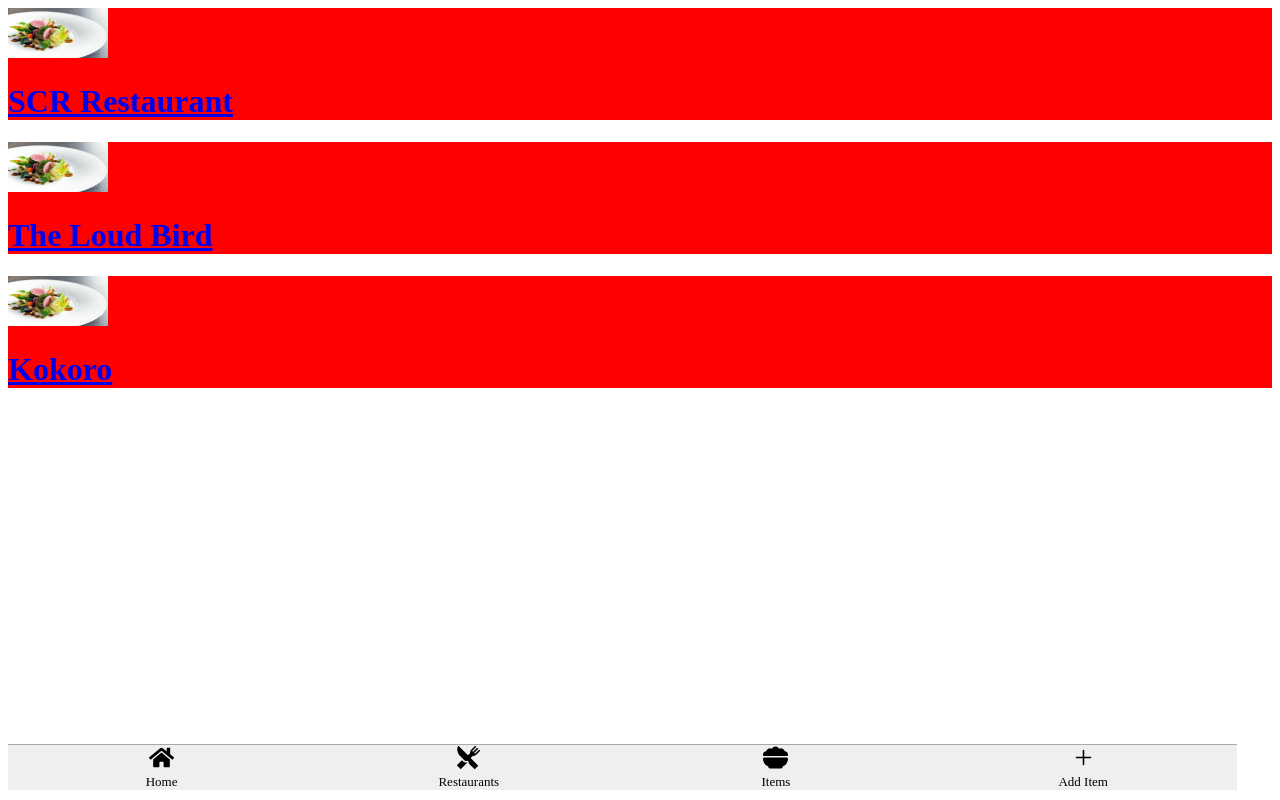
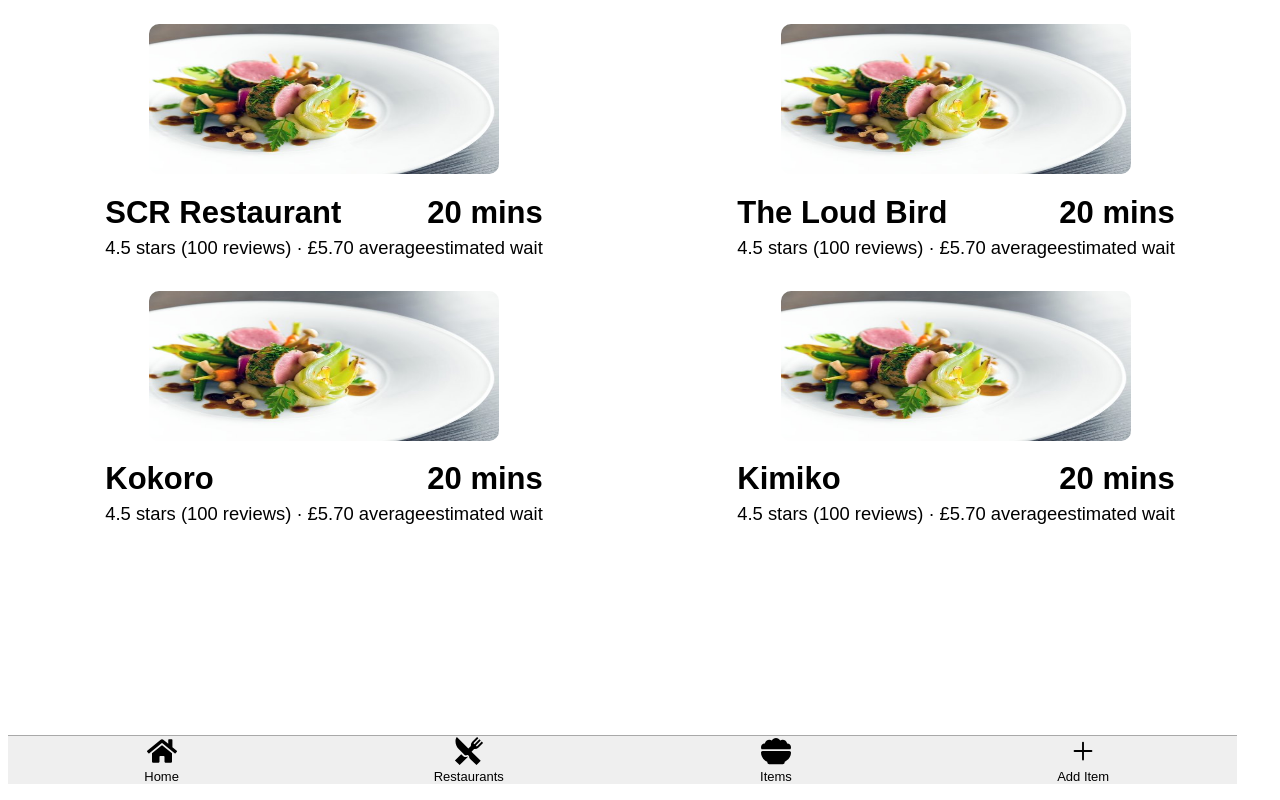
Before and after one commit to justinkeung1018/DRP_36, a React app: page /restaurants in a window 1280 px wide. Built offline with nearby package versions, Linux system fonts and the light colour scheme.

Commit message:
[@mr1322] created UI for restaurants page

```diff
--- a/package.json
+++ b/package.json
@@ -15,10 +15,12 @@
     "react-icons": "^5.2.1",
     "react-router-dom": "^6.23.1",
     "style-loader": "^4.0.0",
-    "webpack": "^5.91.0"
+    "webpack": "^5.91.0",
+    "webpack-dev-server": "^5.0.4"
   },
   "scripts": {
     "start": "http-server dist",
+    "dev": "webpack-dev-server --mode development",
     "build": "webpack --mode production",
     "test": "echo \"Error: no test specified\""
   },
--- a/src/client/App.css
+++ b/src/client/App.css
@@ -1,9 +1,15 @@
+.main-content {
+  overflow: auto;
+  max-height: 90vh;
+}
+
 /* nav bar */
 
 .navigation-tab {
   position: absolute;
-  bottom: 10px;
+  bottom: 15px;
   border-top: 1px solid darkgray;
+  font-family: sans-serif;
 }
 
 nav {
@@ -38,8 +44,44 @@
   text-decoration: none;
 }
 
+/* restaurants */
+.all-rests {
+  display: flex;
+  flex-wrap: wrap;
+  justify-content: space-around;
+}
+
 
 /* restaurants description */
 .rest-desc-card {
-  background-color: red;
+  font-family: sans-serif;
+  padding-bottom: 2vh;
+  padding-top: 2vh;
 }
+
+.rest-header {
+  display: flex;
+  justify-content: space-between;
+  margin-bottom: -15px;
+}
+
+.r1 {
+  font-size: calc(15px + 2vmin);
+  color: "black";
+}
+
+.rest-desc {
+  display: flex;
+  justify-content: space-between;
+}
+
+.r2 {
+  font-size: calc(8px + 1.3vmin);
+}
+
+.centered-image {
+  display: block;
+  margin-left: auto;
+  margin-right: auto;
+  border-radius: 10px;
+}
--- a/src/client/App.tsx
+++ b/src/client/App.tsx
@@ -6,6 +6,7 @@
 import Home from './pages/Home';
 import Restaurants from './pages/Restaurants';
 import Items from './pages/Items';
+import Restaurant from './pages/Restaurant';
 
 
 export const App = () => {
@@ -35,6 +36,12 @@
       }
     />
     <Route
+      path="restaurant"
+      element={
+          <Restaurant />
+      }
+    />
+    <Route
       path="items"
       element={
           <Items />
--- a/src/client/components/Nav.tsx
+++ b/src/client/components/Nav.tsx
@@ -12,7 +12,7 @@
           <li>
             <Link to="/">
               <div className="nav-item">
-                <FaHome size={25} />
+                <FaHome size={30} />
                 <br />
                 Home
               </div>
@@ -21,7 +21,7 @@
           <li>
             <Link to="/restaurants">
               <div className="nav-item">
-                <IoRestaurantSharp size={25} />
+                <IoRestaurantSharp size={30} />
                 <br />
                 Restaurants
               </div>
@@ -30,7 +30,7 @@
           <li>
             <Link to="/items">
               <div className="nav-item">
-                <FaBowlFood size={25} />
+                <FaBowlFood size={30} />
                 <br />
                 Items
               </div>
@@ -39,7 +39,7 @@
           <li>
             <Link to="/items">
               <div className="nav-item">
-                <IoAddOutline size={25} />
+                <IoAddOutline size={30} />
                 <br />
                 Add Item
               </div>
--- a/src/client/components/Restaurants/RestaurantDesc.tsx
+++ b/src/client/components/Restaurants/RestaurantDesc.tsx
@@ -6,12 +6,23 @@
   name: string;
 }
 
-const RestaurantDesc = (props: RestaurantDescProps) => {
+const RestaurantDesc = ({ name }: RestaurantDescProps) => {
   return (
-    <Link to="/">
+    <Link to="/restaurant" state={{restaurant:name}} style={{ textDecoration: 'none', color: 'black'}}>
       <div className="rest-desc-card">
-        <img src={food} width="100" height="50" alt="Food" />
-        <h1>{props.name}</h1>
+        <img src={food} width="350vw" height="150vw" alt="Food" className="centered-image" />
+        <div className="rest-header">
+        <h1 className="r1">{name}</h1>
+        <h1 className="r1">20 mins</h1>
+        </div>
+        <div className="rest-desc">
+          <div className="r2">
+            4.5 stars (100 reviews) · £5.70 average
+          </div>
+          <div className="r2">
+            estimated wait
+          </div>
+        </div>
       </div>
     </Link>
   );
--- a/src/client/index.css
+++ b/src/client/index.css
@@ -1,9 +1,8 @@
 body {
   margin: 0;
-  font-family: sans-serif;
-  /* font-family: -apple-system, BlinkMacSystemFont, 'Segoe UI', 'Roboto', 'Oxygen',
+  font-family: -apple-system, BlinkMacSystemFont, 'Segoe UI', 'Roboto', 'Oxygen',
     'Ubuntu', 'Cantarell', 'Fira Sans', 'Droid Sans', 'Helvetica Neue',
-    sans-serif; */
+    sans-serif;
   -webkit-font-smoothing: antialiased;
   -moz-osx-font-smoothing: grayscale;
 }
--- a/src/client/pages/Restaurants.tsx
+++ b/src/client/pages/Restaurants.tsx
@@ -5,9 +5,14 @@
   return (
     <div>
       <Nav />
-      <RestaurantDesc name="SCR Restaurant"/>
-      <RestaurantDesc name="The Loud Bird"/>
-      <RestaurantDesc name="Kokoro"/>
+      <div className="main-content">
+        <div className="all-rests">
+          <RestaurantDesc name="SCR Restaurant"/>
+          <RestaurantDesc name="The Loud Bird"/>
+          <RestaurantDesc name="Kokoro"/>
+          <RestaurantDesc name="Kimiko"/>
+        </div>
+      </div>
     </div>
   );
 };
```
Also changed, not shown: src/client/pages/Restaurant.tsx (+4 -4 lines), 1 other file (tests, documents, lock files or other folders).
